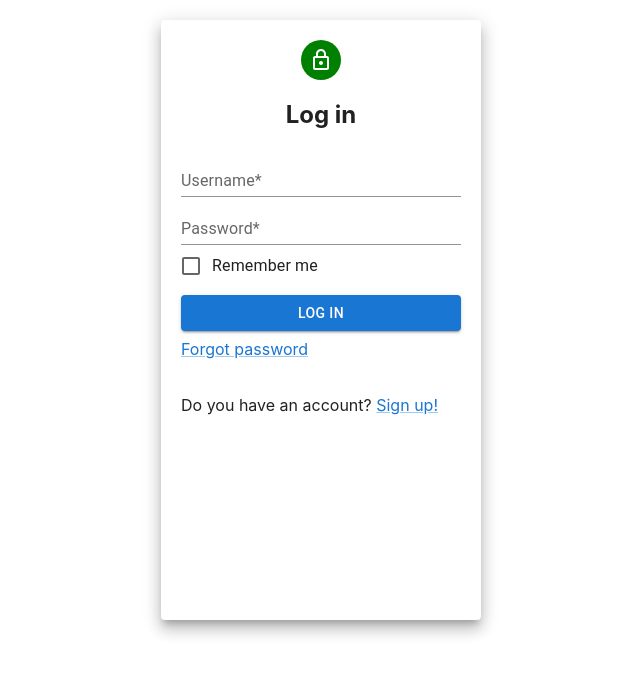
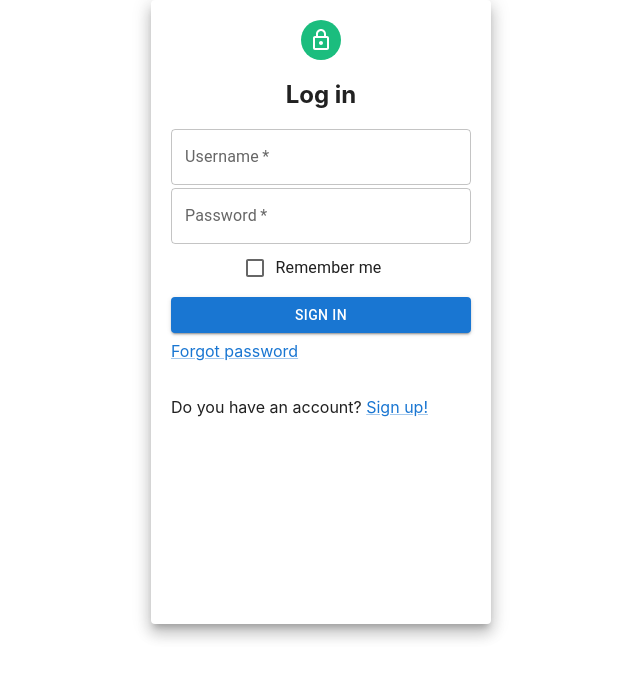
Before and after one commit to Asna1303/Placeme-2.0, a React (Create React App) app: page / in a window 1280 px wide. Shown: the top 678 px of the page, without its empty margins (319-959 px from the left). Built offline with nearby package versions, Linux system fonts and the light colour scheme.

Commit message:
defined validation schema to define shape of form object

```diff
--- a/src/molecules/login.js
+++ b/src/molecules/login.js
@@ -8,73 +8,62 @@ import Checkbox from '@mui/material/Checkbox';
 import FormControlLabel from '@mui/material/FormControlLabel';
 import Button from '@mui/material/Button';
 import Link from '@mui/material/Link';
-import { Formik  ,Field} from 'formik'; // Note the correct import statement
+import {  Formik, Form, Field, ErrorMessage} from 'formik'; // Note the correct import statement
+import * as Yup from 'yup'
 
-const Login = () => {
-    const paperStyle = { padding: 20, height: '70vh', width: 280, margin: '20px auto' };
-    const avatarStyle = { backgroundColor: 'green' };
-    const buttonStyle = { margin: '8px 0' };
+const Login = ({ handleChange }) => {
 
+  const paperStyle = { padding: 20, height: '73vh', width: 300, margin: "0 auto" }
+  const avatarStyle = { backgroundColor: '#1bbd7e' }
+  const btnstyle = { margin: '8px 0' }
+  const initialValues = {
+      username: '',
+      password: '',
+      remember: false
+  }
+  const validationSchema = Yup.object().shape({
+      username: Yup.string().email('please enter valid email').required("Required"),
+      password: Yup.string().required("Required")
+  })
+  const onSubmit = (values, props) => {
+      console.log(values)
+      setTimeout(() => {
+          props.resetForm()
+          props.setSubmitting(false)
+      }, 2000)
+
+  }
   return (
+
         <Grid container justifyContent="center">
             <Paper elevation={10} style={paperStyle}>
                 <Grid align='center'>
                     <Avatar style={avatarStyle}><LockOutlinedIcon /></Avatar>
                     <h2>Log in</h2>
                 </Grid>
-                <Formik
-                    initialValues={{ username: '', password: '', rememberMe: false }}
-                    onSubmit={(values) => {
-                        // Your form submission logic goes here
-                        console.log(values);
-                    }}
-                >
-                    {({ values, handleChange, handleSubmit }) => (
-                        <form onSubmit={handleSubmit}>
-                            <Field as={TextField}
-                                id="username"
-                                name="username"
-                                label="Username*"
-                                variant="standard"
-                                placeholder="Enter your name"
-                                fullWidth
-                                value={values.username}
-                                onChange={handleChange}
+                <Formik initialValues={initialValues} onSubmit={onSubmit} validationSchema={validationSchema}>
+                    {(props) => (
+                        <Form>
+                            <Field as={TextField} label='Username' name="username"
+                                placeholder='Enter username' fullWidth required
+                                helperText={<ErrorMessage name="username" />}
                             />
-                            <Field as={TextField}
-                                id="password"
-                                name="password"
-                                label="Password*"
-                                variant="standard"
-                                placeholder="Enter your password"
-                                type="password"
-                                fullWidth
-                                value={values.password}
-                                onChange={handleChange}
-                            />
-                            <Grid container justifyContent="flex-start" alignItems="center">
+                            <Field as={TextField} label='Password' name="password"
+                                placeholder='Enter password' type='password' fullWidth required
+                                helperText={<ErrorMessage name="password" />} />
                             <Field as={FormControlLabel}
+                                name='remember'
                                 control={
                                     <Checkbox
-                                            id="rememberMe"
-                                            name="rememberMe"
-                                            defaultChecked={values.rememberMe}
-                                            onChange={handleChange}
+                                        color="primary"
                                     />
                                 }
                                 label="Remember me"
                             />
-                            </Grid>
-                            <Button
-                                variant="contained"
-                                type="submit"
-                                style={buttonStyle}
-                                color="primary"
-                                fullWidth
-                            >
-                                LOG IN
-                            </Button>
-                        </form>
+                            <Button type='submit' color='primary' variant="contained" disabled={props.isSubmitting}
+                                style={btnstyle} fullWidth>{props.isSubmitting ? "Loading" : "Sign in"}</Button>
+
+                        </Form>
                     )}
                 </Formik>
                 <Grid container justifyContent="flex-start">
```
Lines whose indentation alone changed are shown as unchanged.
